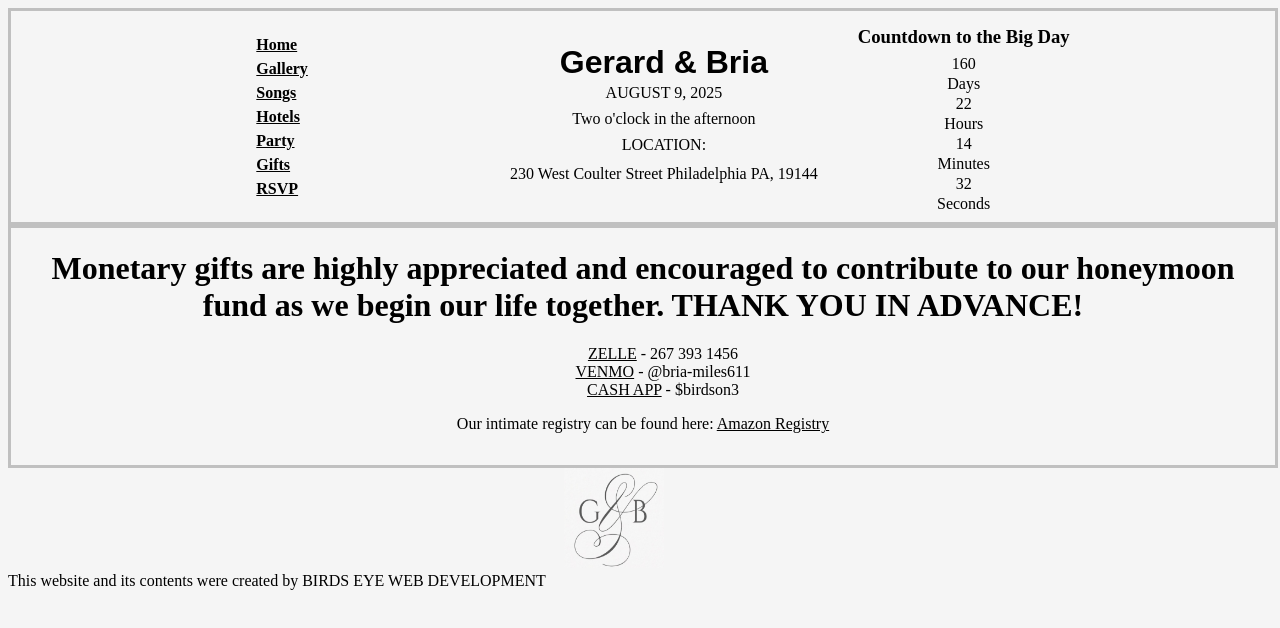
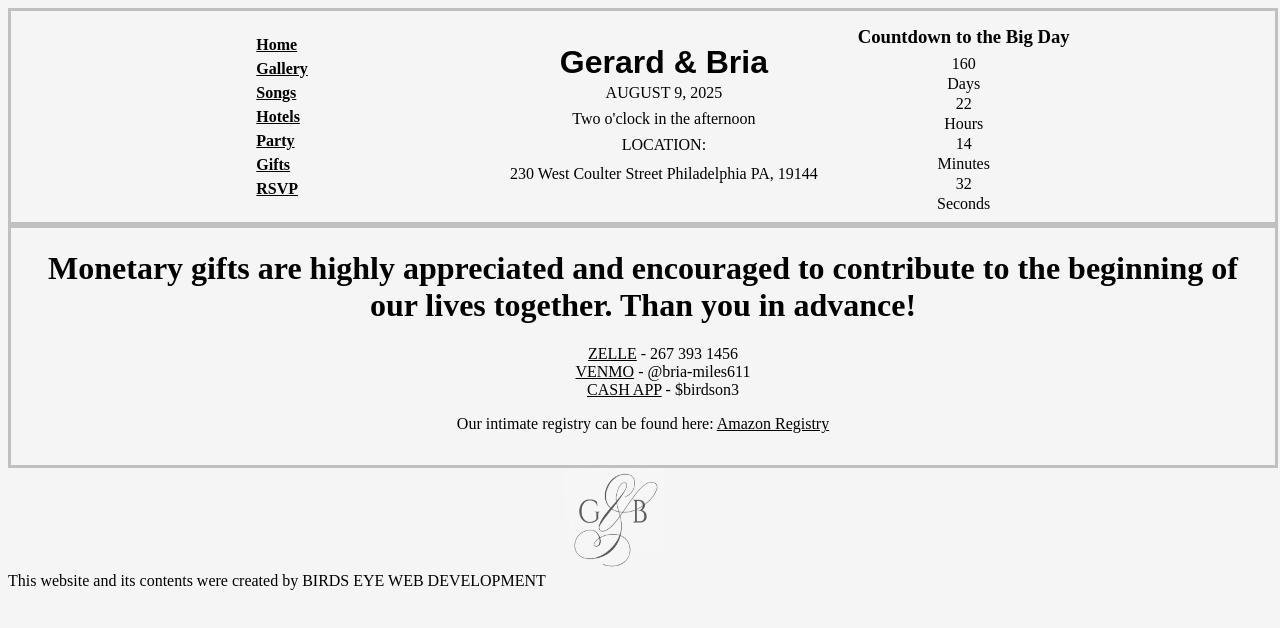
Before and after one commit to Birdseyedevelopment/Wearethelovebirds, a Next.js app: page /gift in a window 1280 px wide. Shown: the top 628 px of the page. Built offline with nearby package versions, Linux system fonts and the light colour scheme; a web font is replaced by a local one.

Commit message:
Update page.js

```diff
--- a/src/app/gift/page.js
+++ b/src/app/gift/page.js
@@ -4,7 +4,7 @@ export default function Home() {
     return (
         <div className={styles.wholepage}>
             <div className={styles.maincontent}>
-                <h1>Monetary gifts are highly appreciated and encouraged to contribute to our honeymoon fund as we begin our life together. THANK YOU IN ADVANCE!</h1>
+                <h1>Monetary gifts are highly appreciated and encouraged to contribute to the beginning of our lives together. Than you in advance!</h1>
             <ul className={styles.apps}>
                 <li><Link className={styles.applink} href="https://www.zellepay.com/">ZELLE</Link> - 267 393 1456</li>
                 <li><Link className={styles.applink} href="https://venmo.com/">VENMO</Link> - @bria-miles611</li>
```
